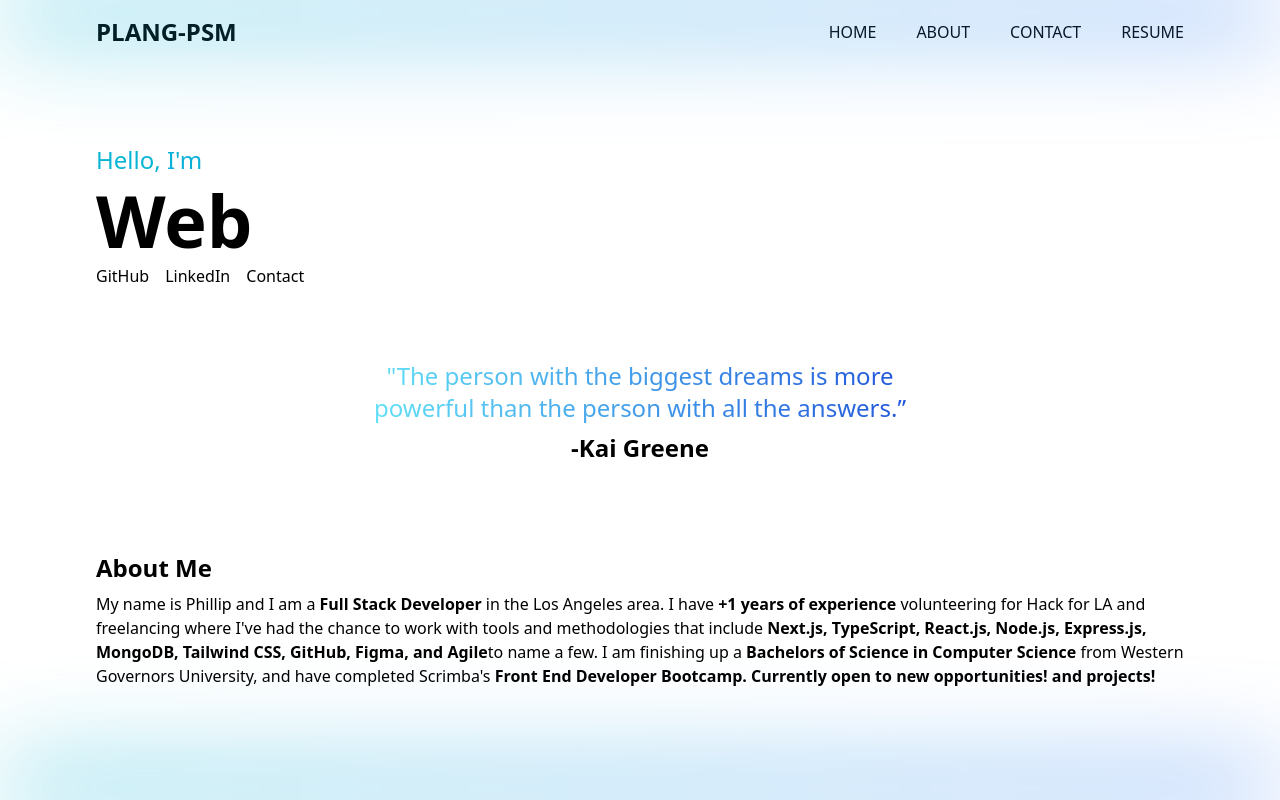
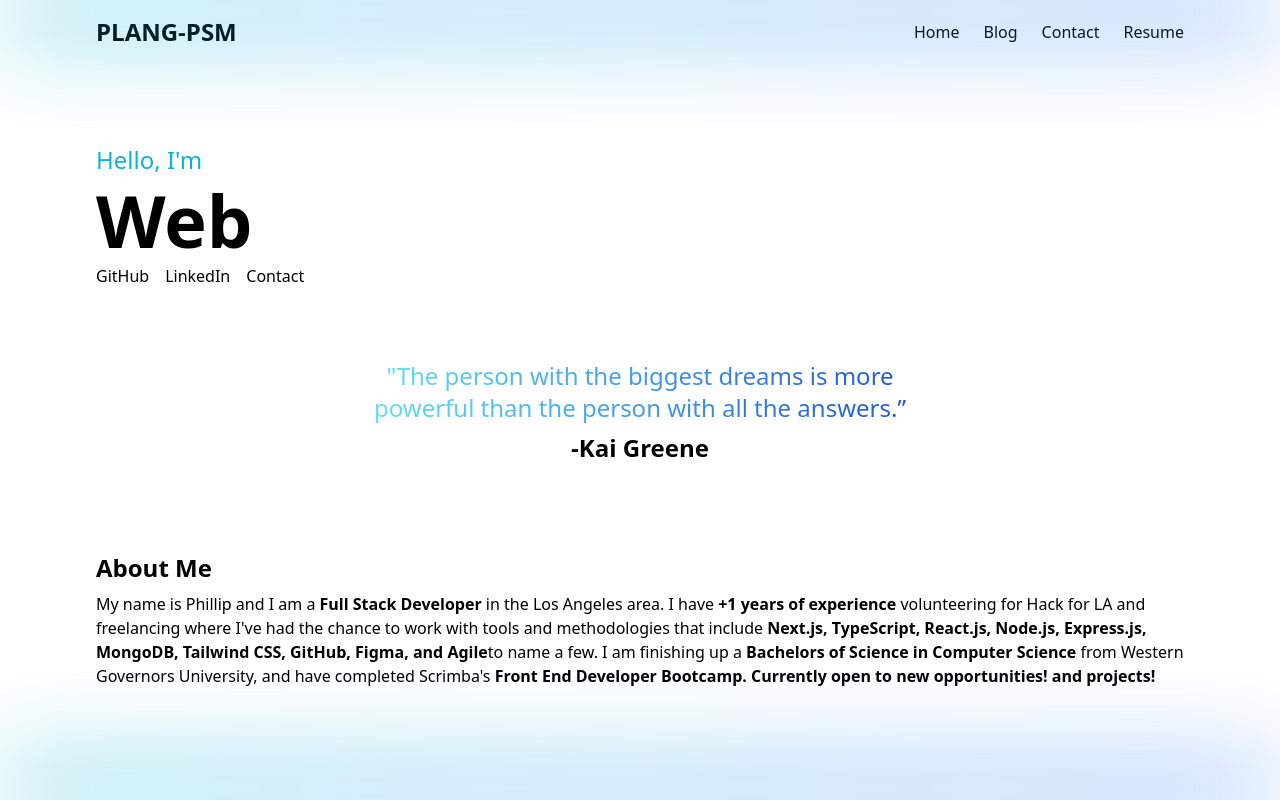
Before and after one commit to plang-psm/portfolio-v3, a Next.js app: page / in a window 1280 px wide. Shown: the top 800 px of the page. Built offline with nearby package versions, Linux system fonts and the light colour scheme.

Commit message:
restyle the navbar

```diff
--- a/app/page.tsx
+++ b/app/page.tsx
@@ -242,7 +242,7 @@ export default function Home() {
         </div>
       </div>
 
-      <div className='skills-education py-16'>
+      <div className='skills-education py-16 h-[450px]'>
         <div className='skills-edu flex text-xl md:text-2xl font-extrabold'>
           <TabButton
             selectTab={() => setSkillTab('skills')}
@@ -268,7 +268,7 @@ export default function Home() {
         </div>
       </div>
 
-      <div className='projects mt-14'>
+      <div className='projects mt-12'>
         <div className='filter flex text-xl md:text-2xl font-extrabold'>
           <TabButton
             selectTab={() => setProjectTab('all')}
--- a/components/Nav.tsx
+++ b/components/Nav.tsx
@@ -33,13 +33,14 @@ const Nav = () => {
         </div>
         {/* Desktop navbar listing */}
         <div className='hidden md:flex items-center'>
-          <ul className='links flex gap-10'>
+          <ul className='links flex gap-6'>
             {LINK_ARR.map((item) => (
               <li key={item.index}>
-                <Link href={item.link} className='hover:text-cyan-500 active:font-bold'>
-                  <p className='cursor-pointer uppercase font-light'>
-                    {item.label}
-                  </p>
+                <Link
+                  href={item.link}
+                  className='hover:text-cyan-500 active:font-bold'
+                >
+                  <p className='cursor-pointer  font-light'>{item.label}</p>
                 </Link>
               </li>
             ))}
@@ -71,7 +72,7 @@ const Nav = () => {
           {LINK_ARR.map((item) => (
             <li key={item.index} className=''>
               <Link href={item.link} className='px-4'>
-                <p className='cursor-pointer uppercase font-light hover:text-cyan-500'>
+                <p className='cursor-pointer font-light hover:text-cyan-500'>
                   {item.label}
                 </p>
               </Link>
--- a/data/LinkData.ts
+++ b/data/LinkData.ts
@@ -7,8 +7,8 @@
     },
     {
       index: 1,
-      label: 'About',
-      link: '/about',
+      label: 'Blog',
+      link: '/blog',
     },
     {
       index: 2,
```
